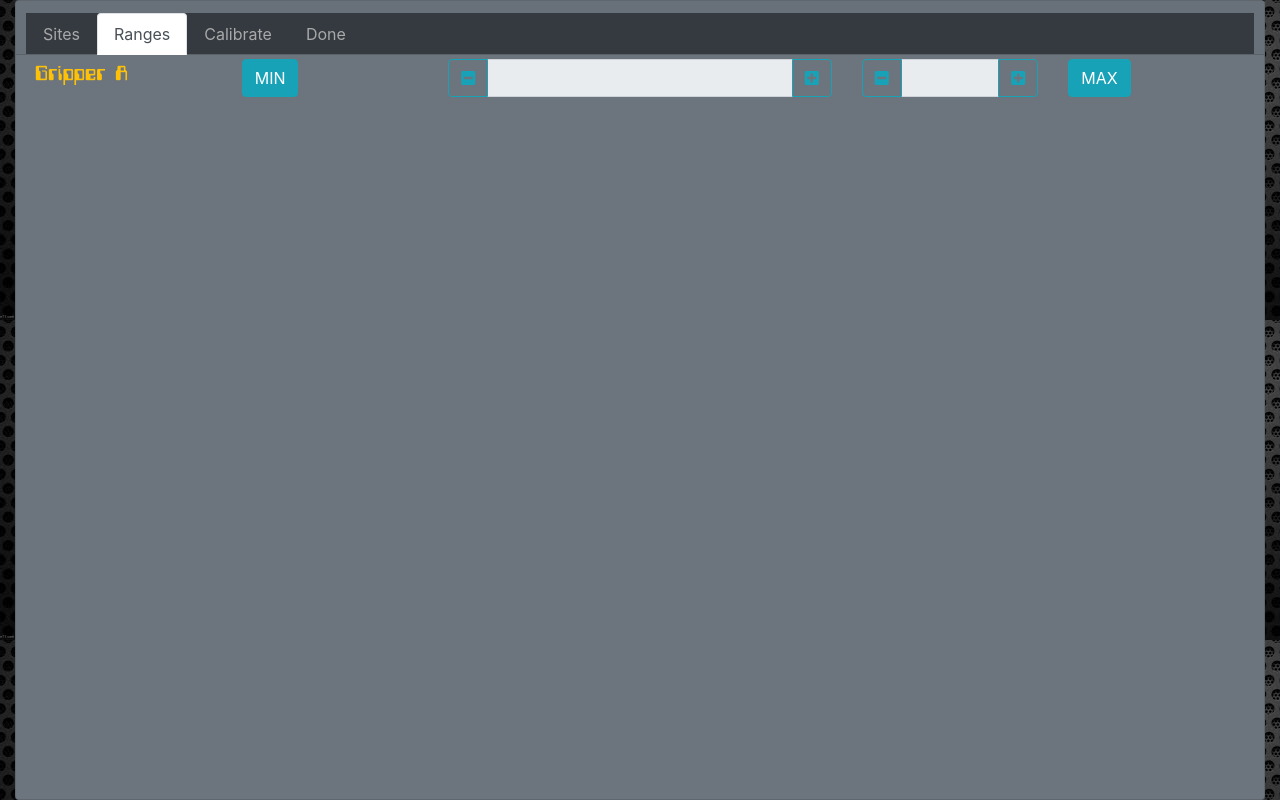
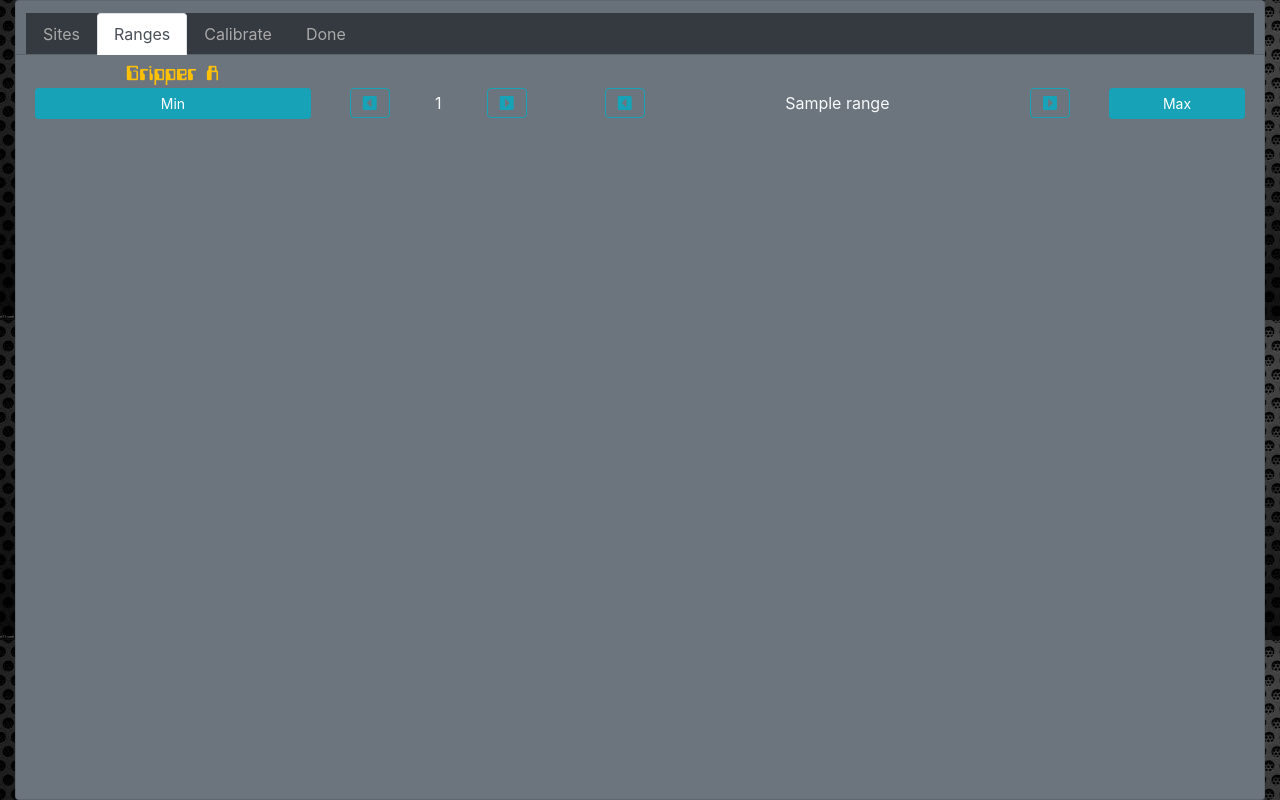
Before and after one commit to barskey/solve-o-matic, a Flask app: template app/templates/calibration.html in a window 1280 px wide, after a click on "Ranges". Run offline with Flask 2, Linux system fonts and the light colour scheme; the template is opened without the code that fills it: most values are stand-ins (such as "Sample title", 1, 10 or a date in 2020); some libraries are stand-ins or nearby versions.

Commit message:
changed to table

```diff
--- a/app/templates/calibration.html
+++ b/app/templates/calibration.html
@@ -62,39 +62,24 @@
 					</div>
 				</div>
 				<div class="container-fluid tab-pane" id="ranges">
-					<div class="row">
-						<div class="col">
-							<h4 class="text-warning">Gripper A</h4>
-						</div>
-						<div class="col">
-							<button type="button" class="btn btn-info" id="gripa-gripa-min">MIN</button>
-						</div>
-						<div class="col-4">
-							<div class="input-group">
-								<div class="input-group-prepend">
-									<button type="button" class="btn btn-outline-info" id="gripa-min-dec"><i class="fa fa-minus-square"></i></button>
-								</div>
-								<input type="text" class="form-control" readonly id="gripa-range-min">
-								<div class="input-group-append">
-									<button type="button" class="btn btn-outline-info" id="gripa-min-inc"><i class="fa fa-plus-square"></i></button>
-								</div>
-							</div>
-						</div>
-						<div class="col">
-							<div class="input-group">
-								<div class="input-group-prepend">
-									<button type="button" class="btn btn-outline-info" id="gripa-max-dec"><i class="fa fa-minus-square"></i></button>
-								</div>
-								<input type="text" class="form-control" readonly id="gripa-range-max">
-								<div class="input-group-append">
-									<button type="button" class="btn btn-outline-info" id="gripa-max-inc"><i class="fa fa-plus-square"></i></button>
-								</div>
-							</div>
-						</div>
-						<div class="col">
-							<button type="button" class="btn btn-info" id="gripa-range-max">MAX</button>
-						</div>
-					</div>
+					<table class="table table-sm table-borderless text-center text-light">
+						<tr>
+							<td class="p-0"><h4 class="text-warning m-0">Gripper A</h4></th>
+						</tr>
+						<tr>
+							<td class="align-middle p-0"><button type="button" class="btn btn-sm btn-info btn-block cal-btn" id="gripa-range-min">Min</button></td>
+							<td class="align-middle p-0"><button type="button" class="btn btn-outline-info cal-btn" id="gripa-min-dec"><i class="fa fa-caret-square-left"></i></button></td>
+							<td class="align-middle p-0"><span id="gripa-min-value">{{ cal_data['ranges'][0][0] }}</span></td>
+							<td class="align-middle p-0"><button type="button" class="btn btn-outline-info cal-btn" id="gripa-min-inc"><i class="fa fa-caret-square-right"></i></button></td>
+							<td class="align-middle p-0"><button type="button" class="btn btn-outline-info cal-btn" id="gripa-max-dec"><i class="fa fa-caret-square-left"></i></button></td>
+							<td class="align-middle p-0"><span id="gripb-open-value">{{ cal_data['ranges'][0][1] }}</span></td>
+							<td class="align-middle p-0"><button type="button" class="btn btn-outline-info cal-btn" id="gripa-max-inc"><i class="fa fa-caret-square-right"></i></button></td>
+							<td class="align-middle p-0"><button type="button" class="btn btn-sm btn-info btn-block cal-btn" id="gripa-range-max">Max</button></td>
+						</tr>
+						<tr>
+							<td colspan="8"  class="align-middle p-0"><em><span class="text-warning" id="cal-results"></span></em></td>
+						</tr>
+					</table>
 				</div>
 				<div class="container-fluid tab-pane" id="calibrate">
 					<table class="table table-sm table-borderless text-center text-light">
```
